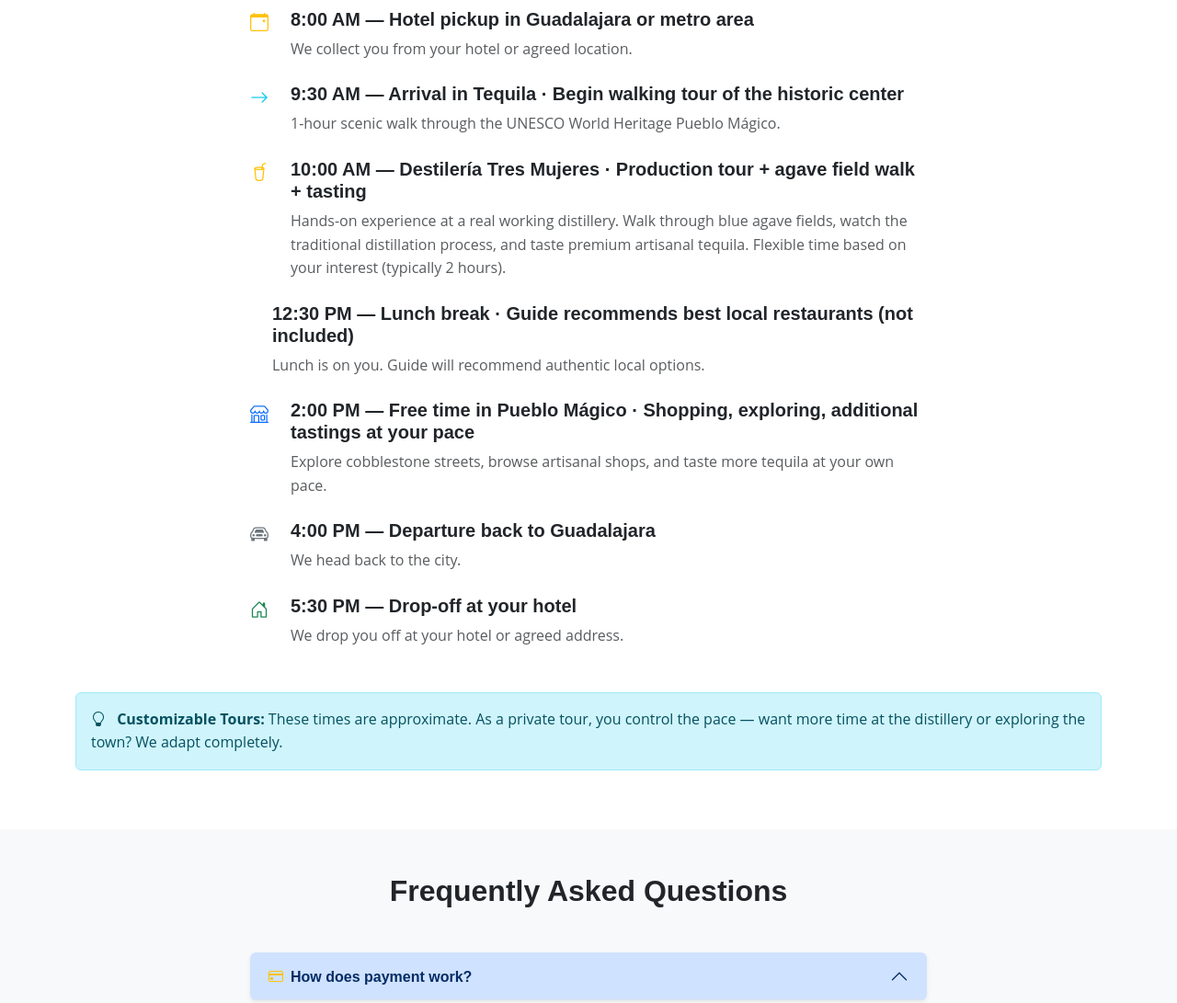
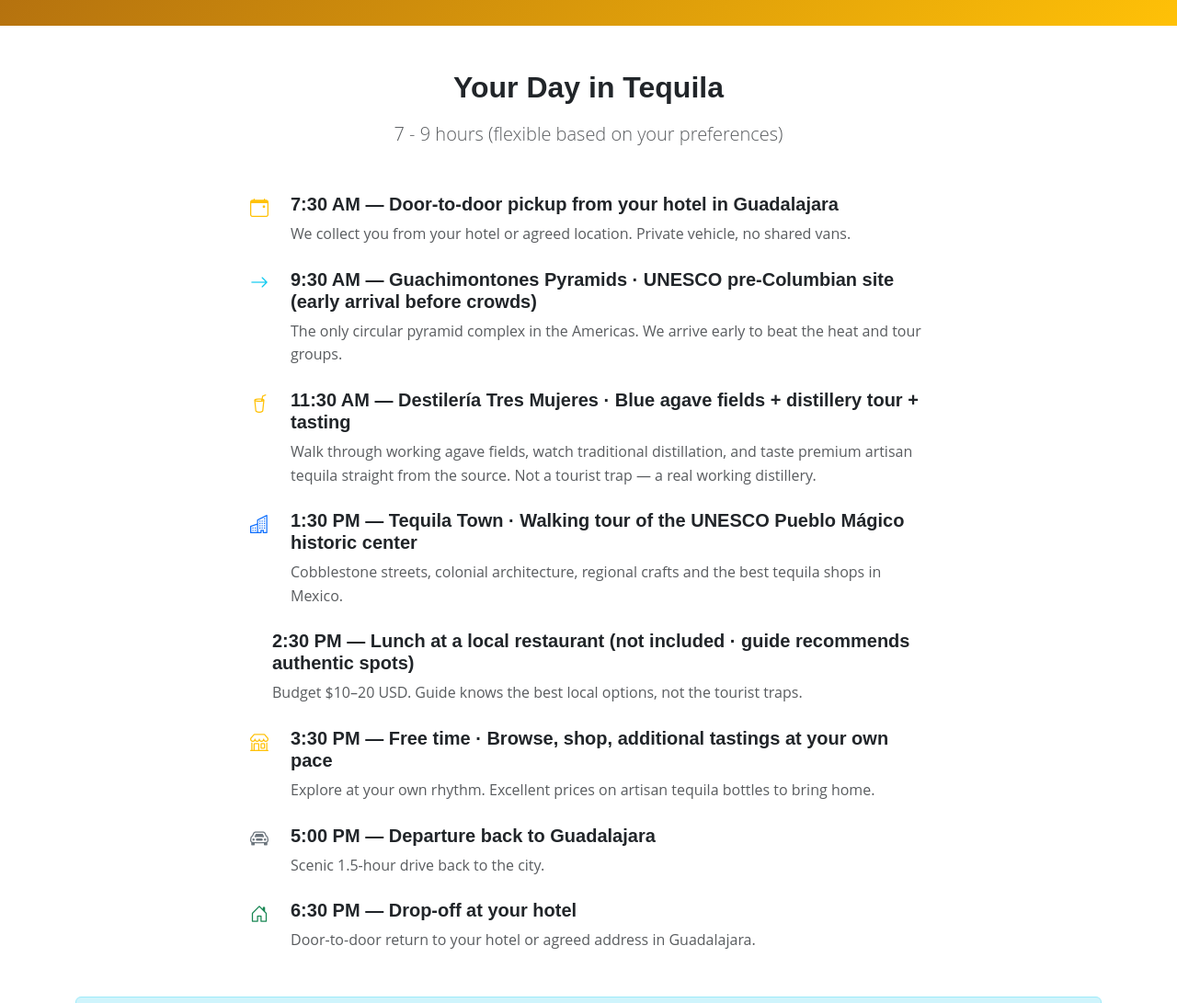
Before and after one commit to CraneoAi/xalisco-trips, a website: page tequila-en.html in a window 1280 px wide. Shown: the part 800-1891 px from the top of the page at 92% size. Drawn offline with nearby package versions, Linux system fonts and the light colour scheme.

Commit message:
feat: actualizar metadatos SEO, h1 y itinerario en tequila-en.html + agregar @id y duration al schema JSON-LD

```diff
--- a/tequila-en.html
+++ b/tequila-en.html
@@ -16,10 +16,7 @@
     </script>
     <meta charset="UTF-8" />
     <meta name="viewport" content="width=device-width, initial-scale=1" />
-    <title>
-      Tequila Tour from Guadalajara | Private Day Trip to Jalisco | Xalisco
-      Trips
-    </title>
+    <title>Tequila Tour from Guadalajara — Private Day Trip | Distillery + Agave Fields | Xalisco Trips</title>
 
     <!-- Security: CSP -->
     <meta
@@ -28,10 +25,7 @@
     />
 
     <!-- SEO -->
-    <meta
-      name="description"
-      content="Private Tequila day trip from Guadalajara. Blue agave fields, working distillery tour & tasting, UNESCO Pueblo Mágico. Bilingual guide + door-to-door pickup. From $42 USD — book in 15 min via WhatsApp."
-    />
+    <meta name="description" content="Private Tequila day trip from Guadalajara. Visit Destilería Tres Mujeres, walk blue agave fields & explore UNESCO Pueblo Mágico. From $42 USD/person · Bilingual certified guide · Book via WhatsApp in 15 min." />
     <meta
       name="keywords"
       content="tequila tour guadalajara, tequila day trip guadalajara, private tequila tour jalisco, tequila distillery tour, pueblo magico tequila tour, guadalajara to tequila tour"
@@ -147,6 +141,7 @@
       {
         "@context": "https://schema.org",
         "@type": "Product",
+        "@id": "https://xaliscotrips.lat/tequila-en.html#product",
         "brand": {
           "@type": "Brand",
           "name": "Xalisco Trips"
@@ -156,6 +151,7 @@
         "url": "https://xaliscotrips.lat/tequila-en.html",
         "image": "https://xaliscotrips.lat/img/destinos/tequila.webp",
         "touristType": "Cultural travelers, food & drink enthusiasts, UNESCO site visitors",
+        "duration": "PT9H",
         "availableLanguage": ["English", "Spanish"],
         "aggregateRating": {
           "@type": "AggregateRating",
@@ -361,7 +357,7 @@
           <div class="row align-items-center" style="min-height: 350px">
             <div class="col-lg-6" data-aos="fade-right">
               <h1 class="display-4 fw-bold text-white mb-3">
-                Tequila Tour from Guadalajara
+  Private Tequila Tour from Guadalajara — Distillery, Agave Fields & Pueblo Mágico
               </h1>
               <p class="lead text-white mb-4">
                 UNESCO World Heritage Site · Blue agave fields · Artisan
@@ -408,150 +404,82 @@
 
           <div class="row justify-content-center">
             <div class="col-lg-8">
-              <div
-                class="timeline-item mb-4"
-                data-aos="fade-up"
-                data-aos-delay="100"
-              >
+<div class="timeline-item mb-4" data-aos="fade-up" data-aos-delay="100">
   <div class="d-flex gap-4">
-                  <div class="timeline-marker">
-                    <i class="bi bi-calendar-event text-warning fs-5"></i>
-                  </div>
+    <div class="timeline-marker"><i class="bi bi-calendar-event text-warning fs-5"></i></div>
     <div class="timeline-content">
-                    <h5 class="fw-bold mb-2">
-                      8:00 AM — Hotel pickup in Guadalajara or metro area
-                    </h5>
-                    <p class="text-muted mb-0">
-                      We collect you from your hotel or agreed location.
-                    </p>
+      <h5 class="fw-bold mb-2">7:30 AM — Door-to-door pickup from your hotel in Guadalajara</h5>
+      <p class="text-muted mb-0">We collect you from your hotel or agreed location. Private vehicle, no shared vans.</p>
     </div>
   </div>
 </div>
 
-              <div
-                class="timeline-item mb-4"
-                data-aos="fade-up"
-                data-aos-delay="200"
-              >
+<div class="timeline-item mb-4" data-aos="fade-up" data-aos-delay="200">
   <div class="d-flex gap-4">
-                  <div class="timeline-marker">
-                    <i class="bi bi-arrow-right text-info fs-5"></i>
-                  </div>
+    <div class="timeline-marker"><i class="bi bi-arrow-right text-info fs-5"></i></div>
     <div class="timeline-content">
-                    <h5 class="fw-bold mb-2">
-                      9:30 AM — Arrival in Tequila · Begin walking tour of the
-                      historic center
-                    </h5>
-                    <p class="text-muted mb-0">
-                      1-hour scenic walk through the UNESCO World Heritage
-                      Pueblo Mágico.
-                    </p>
+      <h5 class="fw-bold mb-2">9:30 AM — Guachimontones Pyramids · UNESCO pre-Columbian site (early arrival before crowds)</h5>
+      <p class="text-muted mb-0">The only circular pyramid complex in the Americas. We arrive early to beat the heat and tour groups.</p>
     </div>
   </div>
 </div>
 
-              <div
-                class="timeline-item mb-4"
-                data-aos="fade-up"
-                data-aos-delay="300"
-              >
+<div class="timeline-item mb-4" data-aos="fade-up" data-aos-delay="300">
   <div class="d-flex gap-4">
-                  <div class="timeline-marker">
-                    <i class="bi bi-cup-straw text-warning fs-5"></i>
-                  </div>
+    <div class="timeline-marker"><i class="bi bi-cup-straw text-warning fs-5"></i></div>
     <div class="timeline-content">
-                    <h5 class="fw-bold mb-2">
-                      10:00 AM — Destilería Tres Mujeres · Production tour +
-                      agave field walk + tasting
-                    </h5>
-                    <p class="text-muted mb-0">
-                      Hands-on experience at a real working distillery. Walk
-                      through blue agave fields, watch the traditional
-                      distillation process, and taste premium artisanal tequila.
-                      Flexible time based on your interest (typically 2 hours).
-                    </p>
+      <h5 class="fw-bold mb-2">11:30 AM — Destilería Tres Mujeres · Blue agave fields + distillery tour + tasting</h5>
+      <p class="text-muted mb-0">Walk through working agave fields, watch traditional distillation, and taste premium artisan tequila straight from the source. Not a tourist trap — a real working distillery.</p>
     </div>
   </div>
 </div>
 
-              <div
-                class="timeline-item mb-4"
-                data-aos="fade-up"
-                data-aos-delay="400"
-              >
+<div class="timeline-item mb-4" data-aos="fade-up" data-aos-delay="400">
   <div class="d-flex gap-4">
-                  <div class="timeline-marker">
-                    <i class="bi bi-fork-knife text-success fs-5"></i>
-                  </div>
+    <div class="timeline-marker"><i class="bi bi-buildings text-primary fs-5"></i></div>
     <div class="timeline-content">
-                    <h5 class="fw-bold mb-2">
-                      12:30 PM — Lunch break · Guide recommends best local
-                      restaurants (not included)
-                    </h5>
-                    <p class="text-muted mb-0">
-                      Lunch is on you. Guide will recommend authentic local
-                      options.
-                    </p>
+      <h5 class="fw-bold mb-2">1:30 PM — Tequila Town · Walking tour of the UNESCO Pueblo Mágico historic center</h5>
+      <p class="text-muted mb-0">Cobblestone streets, colonial architecture, regional crafts and the best tequila shops in Mexico.</p>
     </div>
   </div>
 </div>
 
-              <div
-                class="timeline-item mb-4"
-                data-aos="fade-up"
-                data-aos-delay="500"
-              >
+<div class="timeline-item mb-4" data-aos="fade-up" data-aos-delay="500">
   <div class="d-flex gap-4">
-                  <div class="timeline-marker">
-                    <i class="bi bi-shop text-primary fs-5"></i>
-                  </div>
+    <div class="timeline-marker"><i class="bi bi-fork-knife text-success fs-5"></i></div>
     <div class="timeline-content">
-                    <h5 class="fw-bold mb-2">
-                      2:00 PM — Free time in Pueblo Mágico · Shopping,
-                      exploring, additional tastings at your pace
-                    </h5>
-                    <p class="text-muted mb-0">
-                      Explore cobblestone streets, browse artisanal shops, and
-                      taste more tequila at your own pace.
-                    </p>
+      <h5 class="fw-bold mb-2">2:30 PM — Lunch at a local restaurant (not included · guide recommends authentic spots)</h5>
+      <p class="text-muted mb-0">Budget $10–20 USD. Guide knows the best local options, not the tourist traps.</p>
     </div>
   </div>
 </div>
 
-              <div
-                class="timeline-item mb-4"
-                data-aos="fade-up"
-                data-aos-delay="600"
-              >
+<div class="timeline-item mb-4" data-aos="fade-up" data-aos-delay="600">
   <div class="d-flex gap-4">
-                  <div class="timeline-marker">
-                    <i class="bi bi-car-front text-secondary fs-5"></i>
-                  </div>
+    <div class="timeline-marker"><i class="bi bi-shop text-warning fs-5"></i></div>
     <div class="timeline-content">
-                    <h5 class="fw-bold mb-2">
-                      4:00 PM — Departure back to Guadalajara
-                    </h5>
-                    <p class="text-muted mb-0">We head back to the city.</p>
+      <h5 class="fw-bold mb-2">3:30 PM — Free time · Browse, shop, additional tastings at your own pace</h5>
+      <p class="text-muted mb-0">Explore at your own rhythm. Excellent prices on artisan tequila bottles to bring home.</p>
     </div>
   </div>
 </div>
 
-              <div
-                class="timeline-item"
-                data-aos="fade-up"
-                data-aos-delay="700"
-              >
+<div class="timeline-item mb-4" data-aos="fade-up" data-aos-delay="700">
   <div class="d-flex gap-4">
-                  <div class="timeline-marker">
-                    <i class="bi bi-house-door text-success fs-5"></i>
+    <div class="timeline-marker"><i class="bi bi-car-front text-secondary fs-5"></i></div>
+    <div class="timeline-content">
+      <h5 class="fw-bold mb-2">5:00 PM — Departure back to Guadalajara</h5>
+      <p class="text-muted mb-0">Scenic 1.5-hour drive back to the city.</p>
     </div>
+  </div>
+</div>
+
+<div class="timeline-item" data-aos="fade-up" data-aos-delay="800">
+  <div class="d-flex gap-4">
+    <div class="timeline-marker"><i class="bi bi-house-door text-success fs-5"></i></div>
     <div class="timeline-content">
-                    <h5 class="fw-bold mb-2">
-                      5:30 PM — Drop-off at your hotel
-                    </h5>
-                    <p class="text-muted mb-0">
-                      We drop you off at your hotel or agreed address.
-                    </p>
+      <h5 class="fw-bold mb-2">6:30 PM — Drop-off at your hotel</h5>
+      <p class="text-muted mb-0">Door-to-door return to your hotel or agreed address in Guadalajara.</p>
     </div>
   </div>
 </div>
```
Lines whose indentation alone changed are shown as unchanged.
